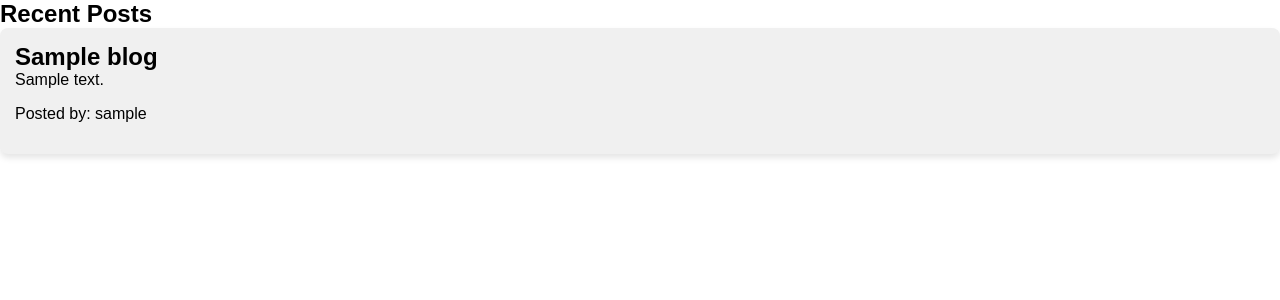
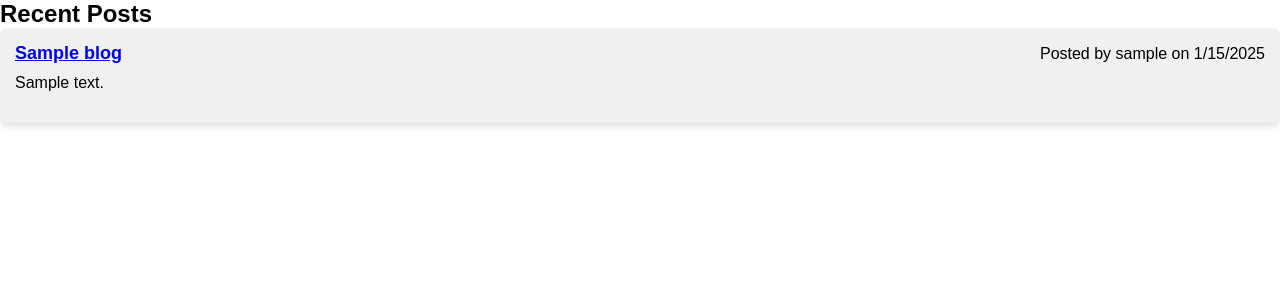
Before and after one commit to bldambtn/UnnecessaryAcronyms, a Node server app: template views/homepage.handlebars in a window 1280 px wide. Shown: the part 85-385 px from the top of the page. Run offline with Node 20, Linux system fonts and the light colour scheme; the template is opened without the code that fills it: most values are stand-ins (such as "Sample title", 1, 10 or a date in 2020); data that the repository does not hold is empty; some libraries are stand-ins or nearby versions.

Commit message:
updated homepage

```diff
--- a/views/homepage.handlebars
+++ b/views/homepage.handlebars
@@ -6,14 +6,18 @@
   </div>
 
   <!-- Container for the list of recent posts -->
-  <div>
-    <section class="flex-row justify-center">
-    {{#each blogs}}
-      <div class="blog-post">
-        <h2>{{this.title}}</h2>
+  <div class="blog-post-container">
+  {{#each blogs}}
+    <div class="blog-post">
+      <div class="post-header">
+        <h3 class="post-title">
+          <a href="/blog/{{this.id}}">{{this.title}}</a>
+        </h3>
+        <span class="post-meta">Posted by {{this.user.username}} on {{format_date this.createdAt}}</span>
+      </div>
+      <div class="post-content">
         <p>{{this.content}}</p>
-        <p>Posted by: {{this.user.username}}</p>
       </div>
-    {{/each}}
-  </section>
+    </div>
+  {{/each}}
 </div>
--- a/views/layouts/main.handlebars
+++ b/views/layouts/main.handlebars
@@ -3,7 +3,7 @@
   <head>
     <meta charset="UTF-8" />
     <title>The Tech Blog</title>
-    <link rel="stylesheet" href="style.css" />
+    <link rel="stylesheet" href="/style.css" />
   </head>
 
   <body>
--- a/views/partials/blogdetails.handlebars
+++ /dev/null
@@ -1,16 +0,0 @@
-<section class="container">
-  <!-- Blog title -->
-  <h1 class="blog-title">{{blog.title}}</h1>
-  <p class="blog-meta">
-    <!-- Blog author -->
-    <span>By {{blog.author}}</span> |
-    <!-- Blog post date -->
-    <span>Posted on {{formatDate blog.createdAt}}</span>
-  </p>
-  <article class="blog-content">
-    <!-- Blog content -->
-    {{{blog.content}}}
-  </article>
-
-<!-- Blog JavaScript file -->
-<script src="/js/blog.js"></script>
--- a/views/post.handlebars
+++ b/views/post.handlebars
@@ -11,6 +11,6 @@
     <!-- Author and post date -->
     <small>By {{blog.User.username}} on {{blog.createdAt}}</small>
     <!-- JavaScript for post handling -->
-    <script src="/js/post.js"></script>
+    {{!-- <script src="/js/post.js"></script> --}}
   </body>
 </html>
```
Also changed, not shown: controllers/home-routes.js (+55 -27 lines), public/js/logout.js (+12 -7 lines), views/blog.handlebars (+9 -4 lines).
